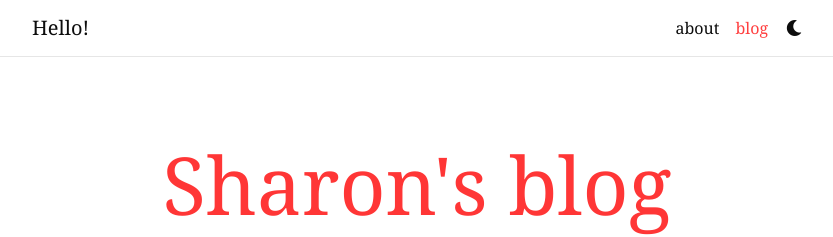
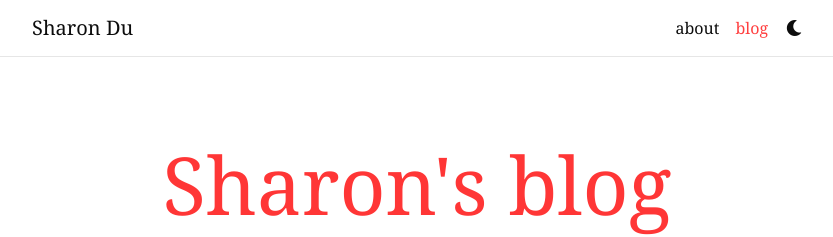
Before and after one commit to sharondumb/sharondumb.github.io, a Jekyll site: the page built from blog/index.html, in a window 1280 px wide. Shown: the top 237 px of the page, without its empty margins (223-1056 px from the left). Built offline with Jekyll 4.4.1, drawn with Linux system fonts in a browser that asks for light colours; the list of posts is cut into pages by our own code; comment, search, counter and statistics services are not loaded; a style sheet for code colours, icons or effects is not loaded.

Commit message:
modified /about have title

```diff
--- a/_config.yml
+++ b/_config.yml
@@ -2,7 +2,7 @@
 # Site settings
 # -----------------------------------------------------------------------------
 
-title: Hello! # the website title (if blank, full name will be used instead)
+title: Sharon Du # the website title (if blank, full name will be used instead)
 first_name: Sharon
 # middle_name:
 last_name: Du
--- a/_layouts/about.html
+++ b/_layouts/about.html
@@ -6,7 +6,7 @@ layout: default
       <div class="post">
         <header class="post-header">
           <h1 class="post-title">
-           {% if site.title == "blank" -%}<span class="font-weight-bold">{{ site.first_name }}</span> {{ site.middle_name }} {{ site.last_name }}{%- else -%}{{ site.title }}{%- endif %}
+           {{ page.header }}
           </h1>
           <p class="desc">{{ page.subtitle }}</p>
         </header>
```
Also changed, not shown: _pages/about.md (+1 -0 lines).
